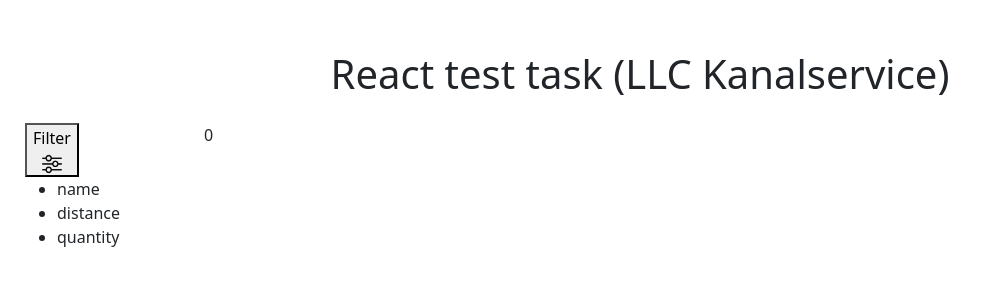
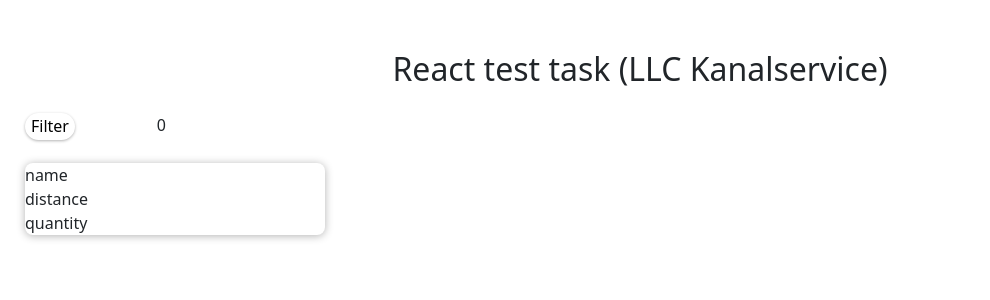
Before and after one commit to ZVMarina/react-test-task-Kanalservice, a React (Create React App) app: page / in a window 1280 px wide. Both pictures are taken after a click on the button "Filter". Shown: the top 300 px of the page, without its empty margins (0-990 px from the left). Built offline with nearby package versions, Linux system fonts and the light colour scheme; no server answers.

Commit message:
create Dropdown css

```diff
--- a/src/components/Dropdown/Dropdown.jsx
+++ b/src/components/Dropdown/Dropdown.jsx
@@ -1,6 +1,6 @@
 import { useRef, useState } from 'react';
 import styles from './Dropdown.module.css';
-import icon from '../../images/icon.png'
+import icon from '../../images/icon.png';
 
 const Dropdown = () => {
     const dropdownRef = useRef(null);
@@ -9,18 +9,24 @@
     const onClick = () => setIsActive(!isActive);
 
     return (
-        <div className={styles.dropdownMenu}>
-            <button onClick={onClick} className={styles.trigger}>
+        <div className={styles.container}>
+            <button
+                className={styles.trigger}
+                onClick={onClick}
+            >
                 <span>Filter</span>
-                <img className={styles.icon} src={icon} alt="icon" />
+                {/* <img className={styles.icon} src={icon} alt="icon" /> */}
             </button>
-            <nav ref={dropdownRef} className={`menu ${isActive ? 'active' : 'inactive'}`}>
+            <div
+                ref={dropdownRef}
+                className={`${styles.menu} ${isActive ? styles.menuActive : ''}`}
+            >
                 <ul>
                     <li>name</li>
                     <li>distance</li>
                     <li>quantity</li>
                 </ul>
-            </nav>
+            </div>
         </div>
     );
 };
--- a/src/components/Dropdown/Dropdown.module.css
+++ b/src/components/Dropdown/Dropdown.module.css
@@ -1,9 +1,77 @@
-.dropdownMenu {
+.container{
     grid-area: dd;
     width: 100%;
     max-width: 30%;
+    position: relative;
+}
+
+.trigger {
+    cursor: pointer;
+    background: #ffffff;
+    border-radius: 90px;
+    display: flex;
+    justify-content: space-between;
+    align-items: center;
+    padding: 4px 6px;
+    box-shadow: 0 1px 3px rgba(0, 0, 0, 0.3);
+    border: none;
+    vertical-align: middle;
+    transition: box-shadow 0.4s ease;
+}
+
+.trigger:hover {
+    box-shadow: 0 1px 8px rgba(0, 0, 0, 0.3);
+}
+
+.menu {
+    background: #ffffff;
+    border-radius: 8px;
+    position: absolute;
+    top: 50px;
+    left: 0;
+    width: 300px;
+    box-shadow: 0 1px 8px rgba(0, 0, 0, 0.3);
+    opacity: 0;
+    visibility: hidden;
+    transform: translateY(-20px);
+    transition: opacity 0.4s ease, transform 0.4s ease, visibility 0.4s;
+}
+
+.menuActive {
+    opacity: 1;
+    visibility: visible;
+    transform: translateY(0);
+}
+
+/*
+.menu ul {
+    list-style: none;
+    padding: 0;
+    margin: 0;
+}
+
+.menu li {
+    border-bottom: 1px solid #dddddd;
+}
+
+.menu li a {
+    text-decoration: none;
+    color: #333333;
+    padding: 15px 20px;
+    display: block;
+}
+
+.dropdown-trigger span {
+    font-weight: 700;
+    vertical-align: middle;
+    font-size: 14px;
+    margin: 0 10px;
+}
+
+.dropdown-trigger img {
+    border-radius: 90px;
 }
 
 .icon {
     height: 20px;
-}
+} */
--- a/src/index.css
+++ b/src/index.css
@@ -1 +1,2 @@
+@import url(./vendor//normalize.css);
 @import url(./components/Table/Table.css);
```
Also changed, not shown: src/vendor/normalize.css.
